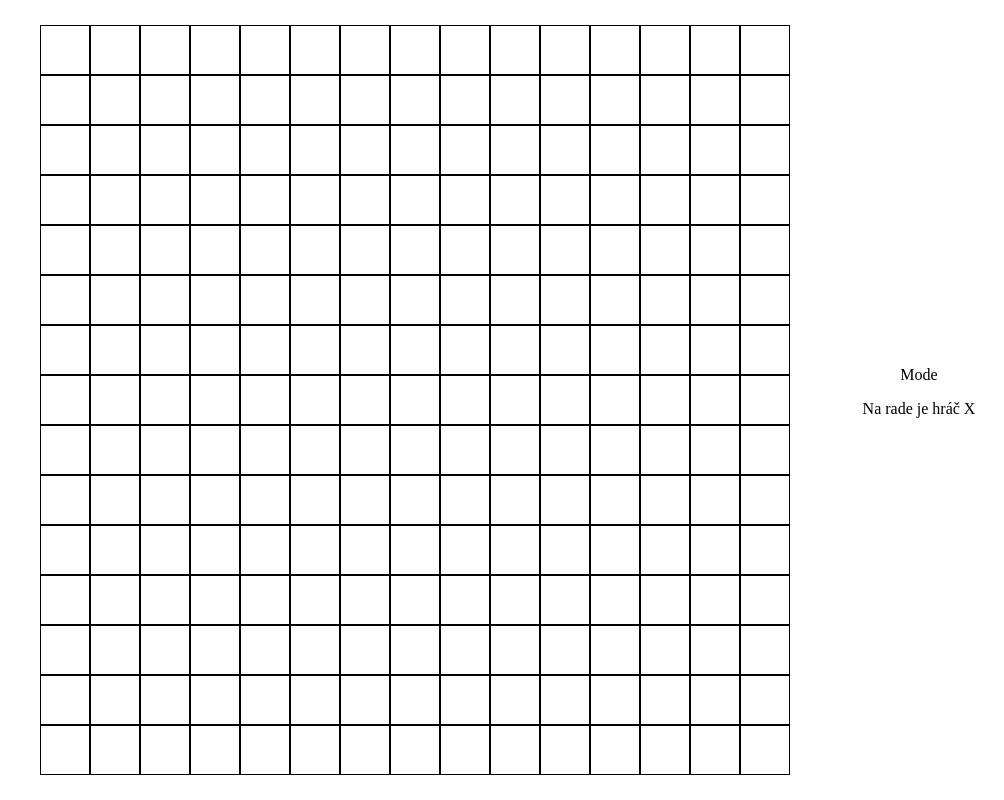
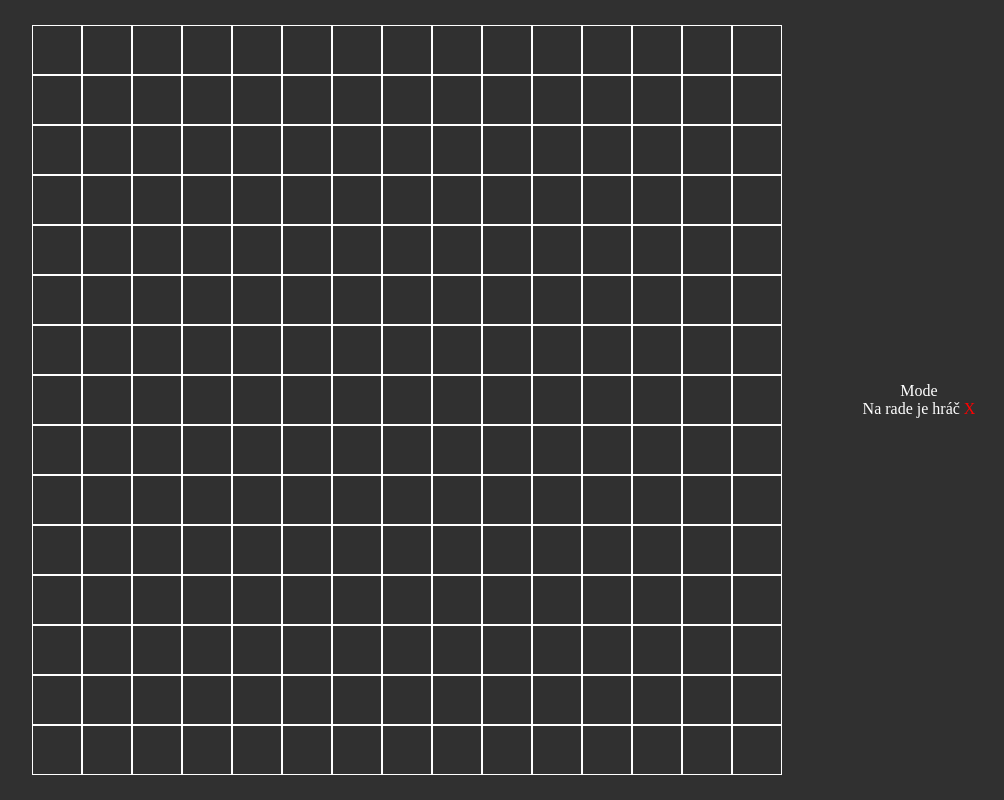
Before and after one commit to buchac-kodov-marek/tic-tac-toe-15x15, a React (Create React App) app: page / in a window 1280 px wide. Shown: the whole page, without its empty margins (96-1100 px from the left). Built offline with nearby package versions, Linux system fonts and the light colour scheme.

Commit message:
darkMode
dark mode a uprava stylov

```diff
--- a/src/App.jsx
+++ b/src/App.jsx
@@ -25,6 +25,7 @@ class App extends React.Component {
         Array(15).fill(null),
       ],
       XjeNarade: true,
+      darkMode: true,
     };
   }
   render() {
@@ -118,47 +119,129 @@ class App extends React.Component {
       }
     };
 
+    // +++
+    //     style
+    // +++
+
+    const darkMode = {
+      backgroundColor: "rgb(48, 48, 48)",
+      color: "white",
+    };
+    const lightMode = {
+      backgroundColor: "white",
+      color: "rgb(48, 48, 48)",
+    };
+
+    // +++
+    // change mode
+    // +++
+
+    const changeMode = () => {
+      this.setState((state) => {
+        return {
+          stvorce: state.stvorce,
+          XjeNarade: state.XjeNarade,
+          darkMode: !state.darkMode,
+        };
+      });
+    };
+
     return (
-      <div className="app">
+      <div className="app" style={this.state.darkMode ? darkMode : lightMode}>
         <div className="tictactoe">
-          <Row stav={this.state.stvorce[0]} handleClick={handleClick} row={0} />
-          <Row stav={this.state.stvorce[1]} handleClick={handleClick} row={1} />
-          <Row stav={this.state.stvorce[2]} handleClick={handleClick} row={2} />
-          <Row stav={this.state.stvorce[3]} handleClick={handleClick} row={3} />
-          <Row stav={this.state.stvorce[4]} handleClick={handleClick} row={4} />
-          <Row stav={this.state.stvorce[5]} handleClick={handleClick} row={5} />
-          <Row stav={this.state.stvorce[6]} handleClick={handleClick} row={6} />
-          <Row stav={this.state.stvorce[7]} handleClick={handleClick} row={7} />
-          <Row stav={this.state.stvorce[8]} handleClick={handleClick} row={8} />
-          <Row stav={this.state.stvorce[9]} handleClick={handleClick} row={9} />
+          <Row
+            stav={this.state.stvorce[0]}
+            handleClick={handleClick}
+            row={0}
+            mode={this.state.darkMode}
+          />
+          <Row
+            stav={this.state.stvorce[1]}
+            handleClick={handleClick}
+            row={1}
+            mode={this.state.darkMode}
+          />
+          <Row
+            stav={this.state.stvorce[2]}
+            handleClick={handleClick}
+            row={2}
+            mode={this.state.darkMode}
+          />
+          <Row
+            stav={this.state.stvorce[3]}
+            handleClick={handleClick}
+            row={3}
+            mode={this.state.darkMode}
+          />
+          <Row
+            stav={this.state.stvorce[4]}
+            handleClick={handleClick}
+            row={4}
+            mode={this.state.darkMode}
+          />
+          <Row
+            stav={this.state.stvorce[5]}
+            handleClick={handleClick}
+            row={5}
+            mode={this.state.darkMode}
+          />
+          <Row
+            stav={this.state.stvorce[6]}
+            handleClick={handleClick}
+            row={6}
+            mode={this.state.darkMode}
+          />
+          <Row
+            stav={this.state.stvorce[7]}
+            handleClick={handleClick}
+            row={7}
+            mode={this.state.darkMode}
+          />
+          <Row
+            stav={this.state.stvorce[8]}
+            handleClick={handleClick}
+            row={8}
+            mode={this.state.darkMode}
+          />
+          <Row
+            stav={this.state.stvorce[9]}
+            handleClick={handleClick}
+            row={9}
+            mode={this.state.darkMode}
+          />
           <Row
             stav={this.state.stvorce[10]}
             handleClick={handleClick}
             row={10}
+            mode={this.state.darkMode}
           />
           <Row
             stav={this.state.stvorce[11]}
             handleClick={handleClick}
             row={11}
+            mode={this.state.darkMode}
           />
           <Row
             stav={this.state.stvorce[12]}
             handleClick={handleClick}
             row={12}
+            mode={this.state.darkMode}
           />
           <Row
             stav={this.state.stvorce[13]}
             handleClick={handleClick}
             row={13}
+            mode={this.state.darkMode}
           />
           <Row
             stav={this.state.stvorce[14]}
             handleClick={handleClick}
             row={14}
+            mode={this.state.darkMode}
           />
         </div>
         <div className="legenda">
-          <Mode />
+          <Mode changeMode={changeMode} />
           <Winner XjeNarade={this.state.XjeNarade} vyherca={setVyherca()} />
         </div>
       </div>
--- a/src/Row.jsx
+++ b/src/Row.jsx
@@ -1,7 +1,7 @@
 import React from "react";
 import Stvorec from "./Stvorec";
 
-const Row = ({ stav, handleClick, row }) => {
+const Row = ({ stav, handleClick, row, mode }) => {
   const riadok = stav.map((stvorcek, index) => {
     return (
       <Stvorec
@@ -10,6 +10,7 @@ const Row = ({ stav, handleClick, row }) => {
         handleClick={handleClick}
         row={row}
         poradie={index}
+        mode={mode}
       />
     );
   });
--- a/src/Stvorec.jsx
+++ b/src/Stvorec.jsx
@@ -1,9 +1,16 @@
 import React from "react";
 
-const Stvorec = ({ value, handleClick, row, poradie }) => {
+const Stvorec = ({ value, handleClick, row, poradie, mode }) => {
+  const darkMode = {
+    border: "1.5px solid white",
+  };
+  const lightMode = {
+    border: "1.5px solid rgb(48, 48, 48)",
+  };
   return (
     <div
-      className="stvorec"
+      style={mode ? darkMode : lightMode}
+      className={`stvorec ${value !== null && value}`}
       onClick={() => {
         handleClick(row, poradie);
       }}
--- a/src/Winner.jsx
+++ b/src/Winner.jsx
@@ -23,7 +23,11 @@ const Winner = ({ XjeNarade, vyherca }) => {
   // }
 
   if (vyherca !== "nikto") {
-    return <p>Vyhral hráč {vyherca}</p>;
+    return (
+      <p>
+        Vyhral hráč <span className={vyherca}>{vyherca}</span>
+      </p>
+    );
   } else if (XjeNarade) {
     return (
       <p>
--- a/src/index.scss
+++ b/src/index.scss
@@ -1,12 +1,14 @@
 * {
   font-family: "Itim", cursive;
+  margin: 0px;
 }
 
 .app {
   display: flex;
-  height: 98vh;
+  height: 100vh;
   align-items: center;
   padding: 0 8rem;
+
   .legenda {
     width: 100%;
     height: 100%;
@@ -27,3 +29,9 @@
   justify-content: center;
   align-items: center;
 }
+.X {
+  color: red;
+}
+.O {
+  color: blue;
+}
```
